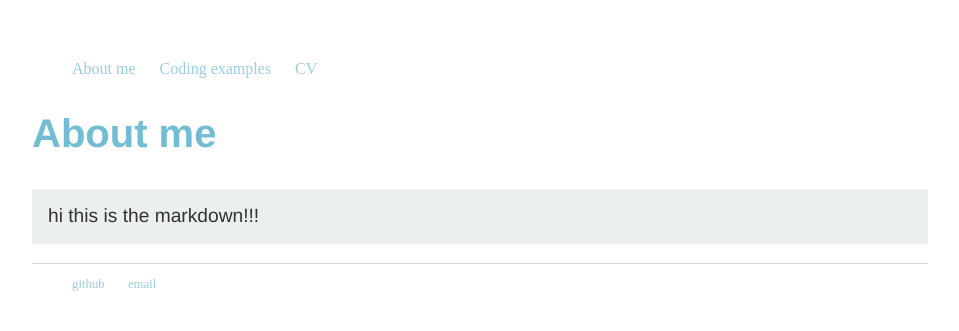
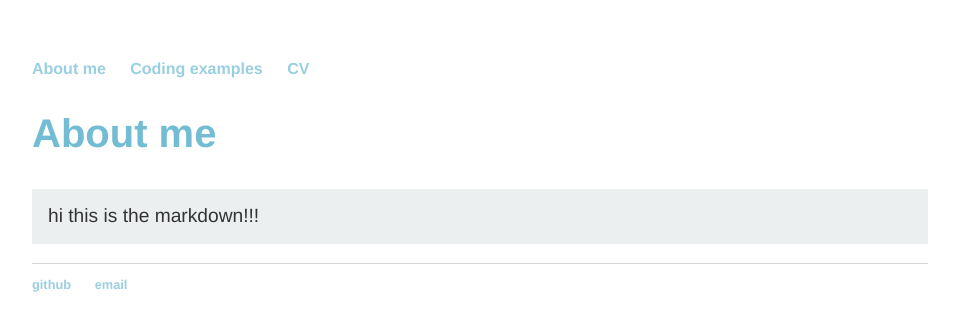
Before and after one commit to lena-kilian/lena-kilian.github.io, a Jekyll site: the page built from index.md, in a window 1280 px wide. Shown: the top 331 px of the page, without its empty margins (160-1119 px from the left). Built offline with Jekyll 4.4.1, drawn with Linux system fonts in a browser that asks for light colours; our own code applies the rules of GitHub Pages for plain Markdown files.

Commit message:
Update main.css

```diff
--- a/css/main.css
+++ b/css/main.css
@@ -25,7 +25,7 @@
   }
 }
 
-.nav {
+nav ul, footer ul {
     font-family:'Helvetica', 'Arial', 'Sans-Serif';
     padding: 0px;
     list-style: none;
```
